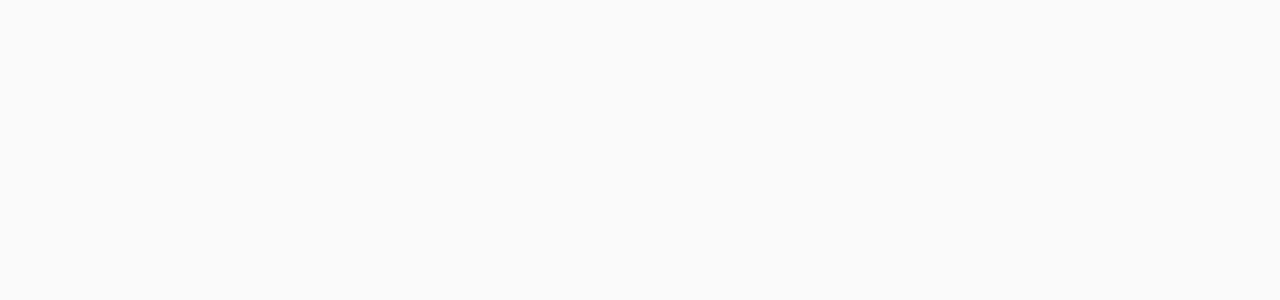
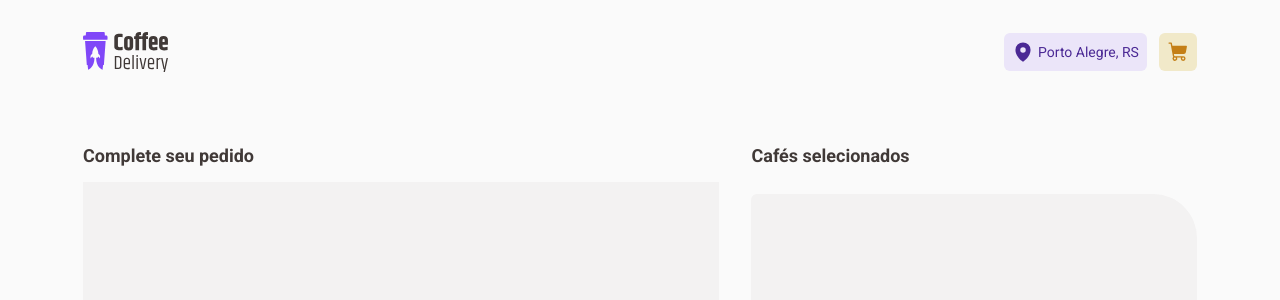
Before and after one commit to fagnersro/coffee-delivey, a React (Vite) app: page /checkout in a window 1280 px wide. Before the commit this address had no page. Shown: the top 300 px of the page. Built offline with nearby package versions, Linux system fonts and the light colour scheme; the HTML template or start-up script is replaced by a standard one.

Commit message:
Application structure - Bases of checkout

```diff
--- a/src/Router.tsx
+++ b/src/Router.tsx
@@ -1,12 +1,14 @@
 import { Routes, Route } from 'react-router-dom'
 import DefaultLayout from './layouts/DefaultLayout'
 import Home from './pages/Home'
+import Checkout from './pages/CheckOut'
 
 export function Router() {
   return (
     <Routes>
       <Route path="/" element={<DefaultLayout />}>
         <Route path="/" element={<Home />} />
+        <Route path="/checkout" element={<Checkout />} />
       </Route>
     </Routes>
   )
--- /dev/null
+++ b/src/pages/CheckOut/index.tsx
@@ -0,0 +1,32 @@
+import {
+  ContainerDow,
+  ContainerSelecionados,
+  ContainerUp,
+  ContentForm,
+  FieldsetPedido,
+  FieldsetSelecionados,
+  SectionForm,
+  WrapperSectionForm,
+} from './styles'
+
+export default function Checkout() {
+  return (
+    <SectionForm>
+      <WrapperSectionForm>
+        <ContentForm>
+          <FieldsetPedido>
+            <legend>Complete seu pedido</legend>
+            <ContainerUp></ContainerUp>
+
+            <ContainerDow></ContainerDow>
+          </FieldsetPedido>
+
+          <FieldsetSelecionados>
+            <legend>Cafés selecionados</legend>
+            <ContainerSelecionados></ContainerSelecionados>
+          </FieldsetSelecionados>
+        </ContentForm>
+      </WrapperSectionForm>
+    </SectionForm>
+  )
+}
--- /dev/null
+++ b/src/pages/CheckOut/styles.ts
@@ -0,0 +1,80 @@
+import { styled } from '../../styles'
+
+export const SectionForm = styled('section', {
+  display: 'flex',
+  justifyContent: 'center',
+
+  marginTop: '2.5rem',
+  height: '100vh',
+})
+
+export const WrapperSectionForm = styled('div', {
+  width: '100%',
+  maxWidth: '69.622rem',
+})
+
+export const ContentForm = styled('form', {
+  display: 'flex',
+  gap: '2rem',
+})
+
+export const FieldsetPedido = styled('fieldset', {
+  border: 0,
+
+  display: 'flex',
+  flexDirection: 'column',
+  justifyContent: 'space-between',
+
+  height: '39.313rem',
+  width: '40rem',
+
+  legend: {
+    color: '$baseSubtitle',
+
+    fontFamily: 'Baloo 2',
+    fontStyle: 'normal',
+    fontWeight: 700,
+    fontSize: '18px',
+    lineHeight: '130%',
+
+    marginBottom: '0.938rem',
+  },
+})
+
+export const ContainerUp = styled('div', {
+  backgroundColor: '$baseCard',
+  height: '23.25rem',
+  width: '100%',
+})
+
+export const ContainerDow = styled('div', {
+  backgroundColor: '$baseCard',
+  height: '12.938rem',
+  width: '100%',
+})
+
+export const FieldsetSelecionados = styled('fieldset', {
+  border: 0,
+  height: '34.25rem',
+  width: '28rem',
+
+  legend: {
+    color: '$baseSubtitle',
+
+    fontFamily: 'Baloo 2',
+    fontStyle: 'normal',
+    fontWeight: 700,
+    fontSize: '18px',
+    lineHeight: '130%',
+
+    marginBottom: '1.688rem',
+  },
+})
+
+export const ContainerSelecionados = styled('div', {
+  backgroundColor: '$baseCard',
+  borderRadius: '6px 44px',
+
+  height: '31.125rem',
+  width: '100%',
+})
```
Also changed, not shown: layouts/DefaultLayout/Navbar/styles.ts (deleted, +0 -67 lines), src/pages/Checkout/index.tsx (deleted), src/pages/Checkout/styles.ts (deleted).
